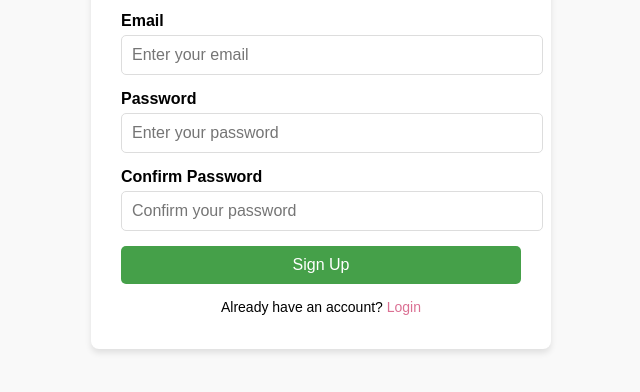
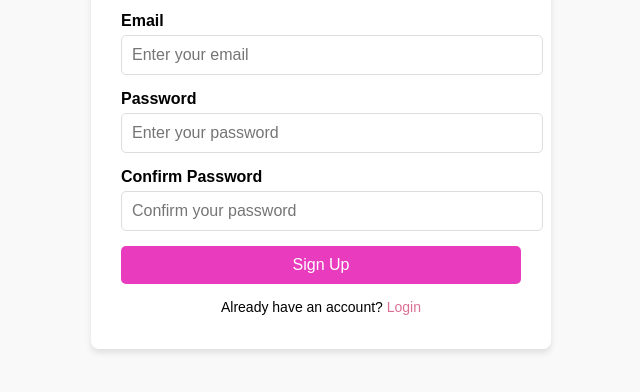
Before and after one commit to HafsaHajji/html-css-js-note-book, a plain HTML site: page Som FLower/signup.html in a window 1280 px wide. In both pictures the pointer is over the button "Sign Up". Shown: the part 302-694 px from the top of the page, without its empty margins (319-959 px from the left). Drawn offline with Linux system fonts and the light colour scheme.

Commit message:
color hover

```diff
--- a/Som FLower/signup.html
+++ b/Som FLower/signup.html
@@ -58,7 +58,7 @@
         }
 
         .signup-container button:hover {
-            background-color: #45a049;
+            background-color: rgb(233, 59, 190);
         }
 
         .signup-container .login-link {
```
